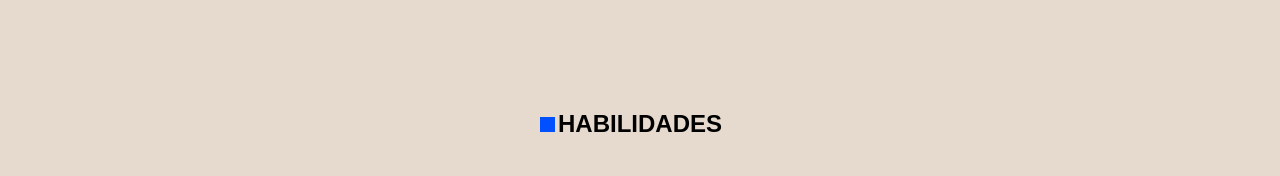
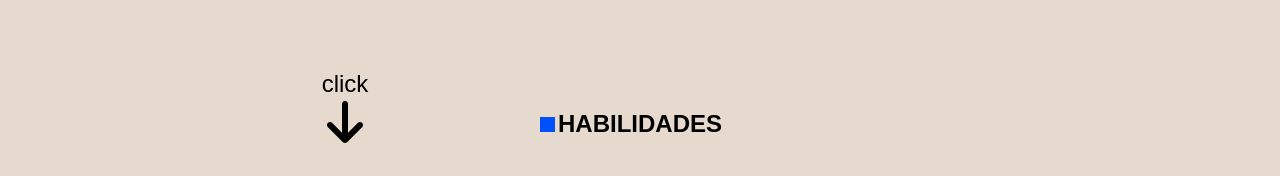
Before and after one commit to frantf04/portfolio, a React (Create React App) app: page /skills in a window 1280 px wide. Shown: the part 161-337 px from the top of the page. Built offline with nearby package versions, Linux system fonts and the light colour scheme; a web font is replaced by a local one.

Commit message:
agregue una flecha guia

```diff
--- a/src/index.css
+++ b/src/index.css
@@ -10,6 +10,7 @@
   font-family: "Redressed", cursive;
   font-family: 'Poppins', sans-serif;
   text-decoration: none;
+  user-select: none;
 }
 
 
--- a/src/page/skills/components/SkillCard.jsx
+++ b/src/page/skills/components/SkillCard.jsx
@@ -1,10 +1,14 @@
 import React from 'react'
 import styles from '../css/SkillCard.module.css'
 
-function SkillCard({text, name}) {
+function SkillCard({ text, name, arrow }) {
+
+  const remove = ()=> {
+    arrow.current.classList.add(styles.noactive)
+  }
+
   return (
-    <div className={styles.card}>
-
+    <div onClick={remove} className={styles.card}>
       <div className={styles.card_tag}>
         {name}
       </div>
--- a/src/page/skills/components/Skills.jsx
+++ b/src/page/skills/components/Skills.jsx
@@ -1,20 +1,24 @@
-import React from 'react'
+import React, { useRef } from 'react'
 import styles from '../css/Skills.module.css'
 import SkillCard from './SkillCard'
 function Skills() {
+
+  const refArrow = useRef()
+
+
   return (
     <div className={styles.container}>
         <h2>HABILIDADES</h2>
       <div className={styles.skills_container}>
-        <SkillCard text="fa fa-html5" name="html" />
-        <SkillCard text="fa fa-css3" name="css" />
-        <SkillCard text="fab fa-sass" name="sass" />
-        <SkillCard text="fab fa-js" name="javaScript" />
-        <SkillCard text="fab fa-react" name="react" />
-        <SkillCard text="fab fa-git-alt" name="Git" />
-        <SkillCard text="fab fa-github" name="github" />
-        <SkillCard text="fab fa-npm" name="npm" />
-
+        <SkillCard arrow={refArrow}  text="fa fa-html5" name="html" />
+        <SkillCard arrow={refArrow}  text="fa fa-css3" name="css" />
+        <SkillCard arrow={refArrow}  text="fab fa-sass" name="sass" />
+        <SkillCard arrow={refArrow}  text="fab fa-js" name="javaScript" />
+        <SkillCard arrow={refArrow}  text="fab fa-react" name="react" />
+        <SkillCard arrow={refArrow}  text="fab fa-git-alt" name="Git" />
+        <SkillCard arrow={refArrow}  text="fab fa-github" name="github" />
+        <SkillCard arrow={refArrow}  text="fab fa-npm" name="npm" />
+      <span ref={refArrow}  className={styles.arrow_guide}><span>click</span><i className="fa fa-arrow-down"></i></span>
 
       </div>
     </div>
--- a/src/page/skills/css/SkillCard.module.css
+++ b/src/page/skills/css/SkillCard.module.css
@@ -40,8 +40,8 @@
   height: 0;
   border-left: 10px solid transparent;
   border-right: 10px solid transparent;
-  border-top: 10px solid #fff;
-  top: 30px;
+  border-top: 10px solid #0050ff;
+  top: 32px;
 }
 .card:hover{
   color:#000;
@@ -53,3 +53,7 @@
   top: -50px;
   opacity: 1;
 }
+
+.noactive{
+  display: none;
+}
--- a/src/page/skills/css/Skills.module.css
+++ b/src/page/skills/css/Skills.module.css
@@ -33,4 +33,41 @@
   justify-content: center;
   align-items: center;
   gap: 10px;
+  position: relative;
 }
+
+
+.arrow_guide{
+  width: 50px;
+  height: 50px;
+  /* background: #0f0; */
+  position: absolute;
+  top: -100px;
+  left: 30px;
+  z-index: 100;
+  display: flex;
+  flex-direction: column;
+  align-items: center;
+  font-size: 1.5rem;
+  animation: move .3s ease infinite alternate;
+}
+
+.noactive{
+  display: none;
+}
+
+.arrow_guide i{
+  font-size: 3rem;
+
+}
+
+@keyframes move {
+  from {
+    top: -120px;
+
+  }
+  to{
+  top: -100px;
+
+  }
+}
```
